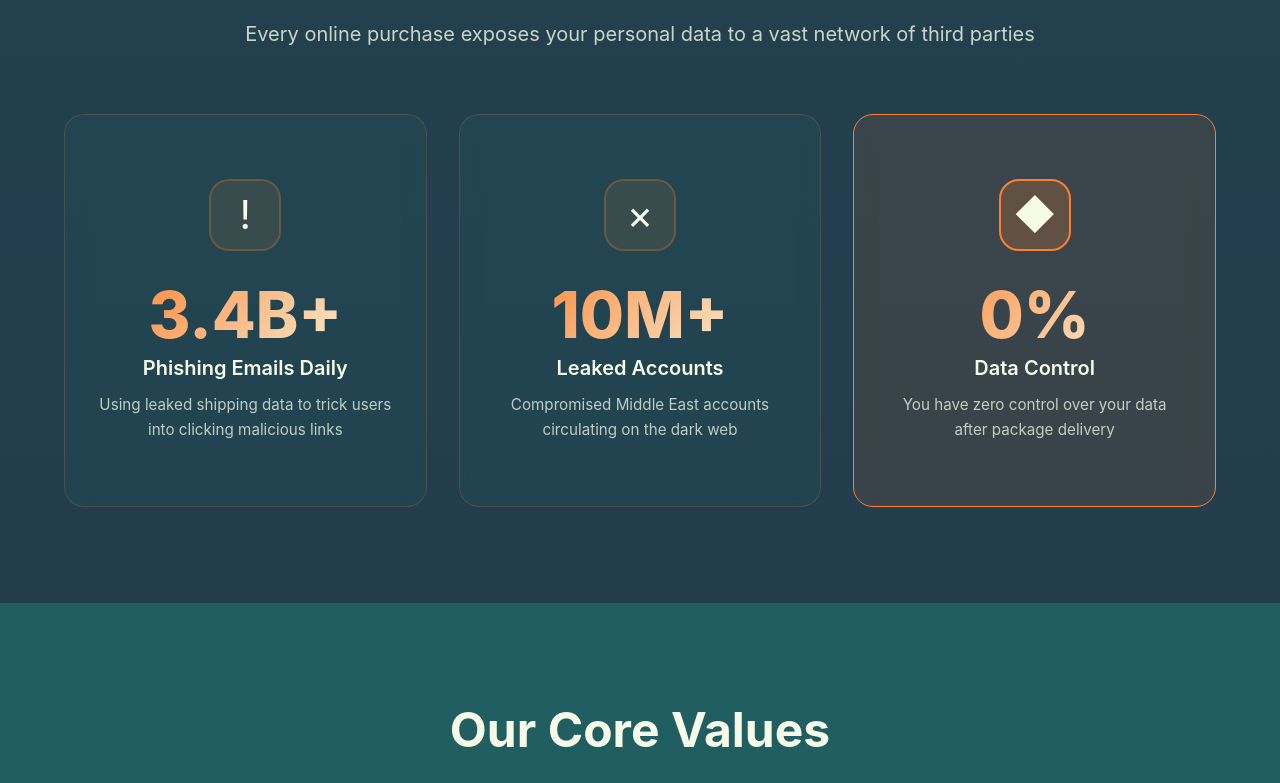
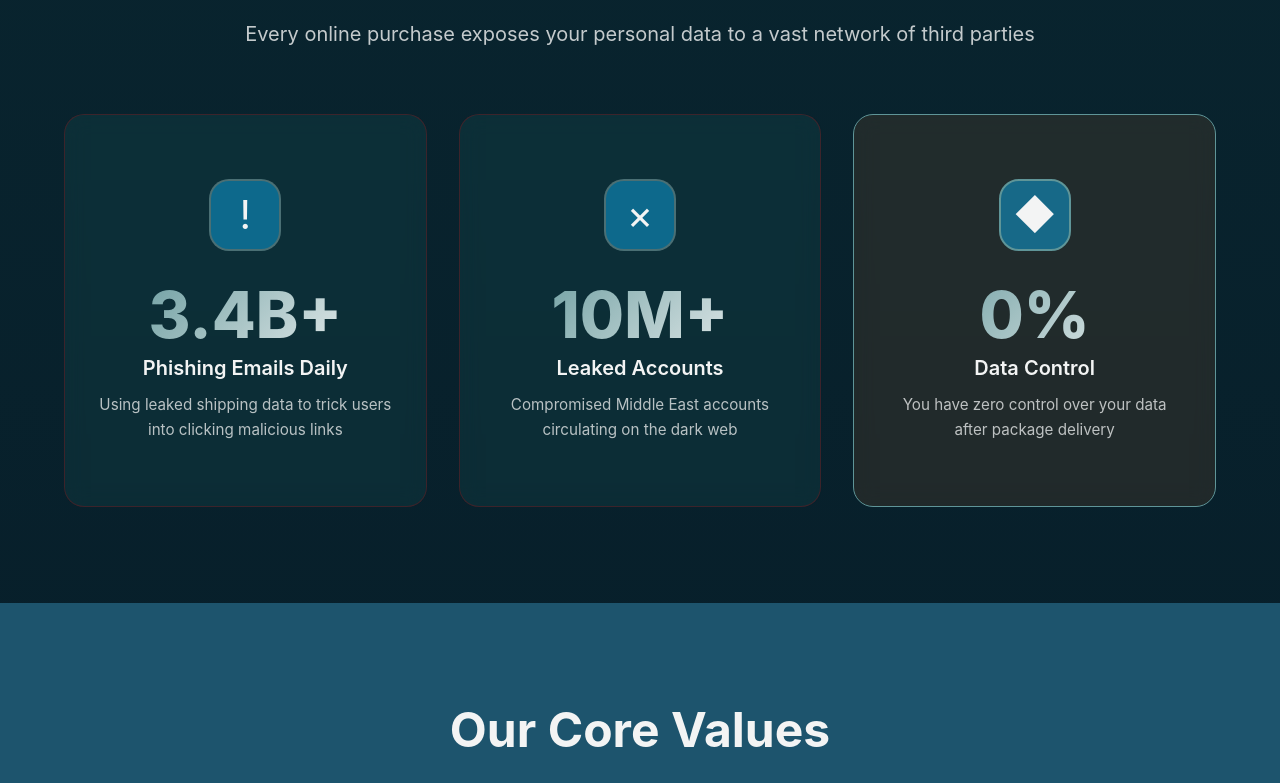
Before and after one commit to semihcakir18/nexus-ai-react, a React (Vite) app: page / in a window 1280 px wide. Shown: the part 956-1739 px from the top of the page. Built offline with nearby package versions, Linux system fonts and the light colour scheme.

Commit message:
color changes on the main page

```diff
--- a/src/App.css
+++ b/src/App.css
@@ -1,10 +1,10 @@
 /* ========== CSS Variables ========== */
 :root {
   /* Color Palette */
-  --color-dark-blue: #233d4d;
-  --color-mid-blue: #215e61;
-  --color-light-blue: #fe7f2d;
-  --color-cream: #f5fbe6;
+  --color-dark-blue: #061E29;
+  --color-mid-blue: #1D546D;
+  --color-light-blue: #5F9598;
+  --color-cream: #F3F4F4;
 
   /* Typography */
   --font-primary:
@@ -423,7 +423,7 @@ p {
 .stat-card {
   background: rgba(33, 94, 97, 0.2);
   backdrop-filter: blur(10px);
-  border: 1px solid rgba(254, 127, 45, 0.2);
+  border: 1px solid rgba(255, 0, 0, 0.2);
   border-radius: 20px;
   padding: var(--spacing-lg) var(--spacing-md);
   text-align: center;
@@ -447,7 +447,7 @@ p {
 .stat-card:hover {
   transform: translateY(-8px);
   border-color: var(--color-light-blue);
-  box-shadow: 0 12px 40px rgba(254, 127, 45, 0.25);
+  box-shadow: 0 12px 40px rgba(255, 255, 255, 0.25);
 }
 
 .stat-card:hover::before {
@@ -468,17 +468,17 @@ p {
   align-items: center;
   justify-content: center;
   font-size: 2.5rem;
-  background: rgba(254, 127, 45, 0.15);
-  border: 2px solid rgba(254, 127, 45, 0.3);
+  background: rgba(255, 255, 255, 0.899);
+  border: 2px solid rgba(253, 253, 253, 0.3);
 }
 
 .stat-icon.warning {
-  background: rgba(254, 127, 45, 0.1);
+  background: rgba(15, 159, 216, 0.538);
   border-color: rgba(254, 127, 45, 0.25);
 }
 
 .stat-icon.danger {
-  background: rgba(254, 127, 45, 0.2);
+  background: rgba(15, 159, 216, 0.538);
   border-color: var(--color-light-blue);
 }
 
```
